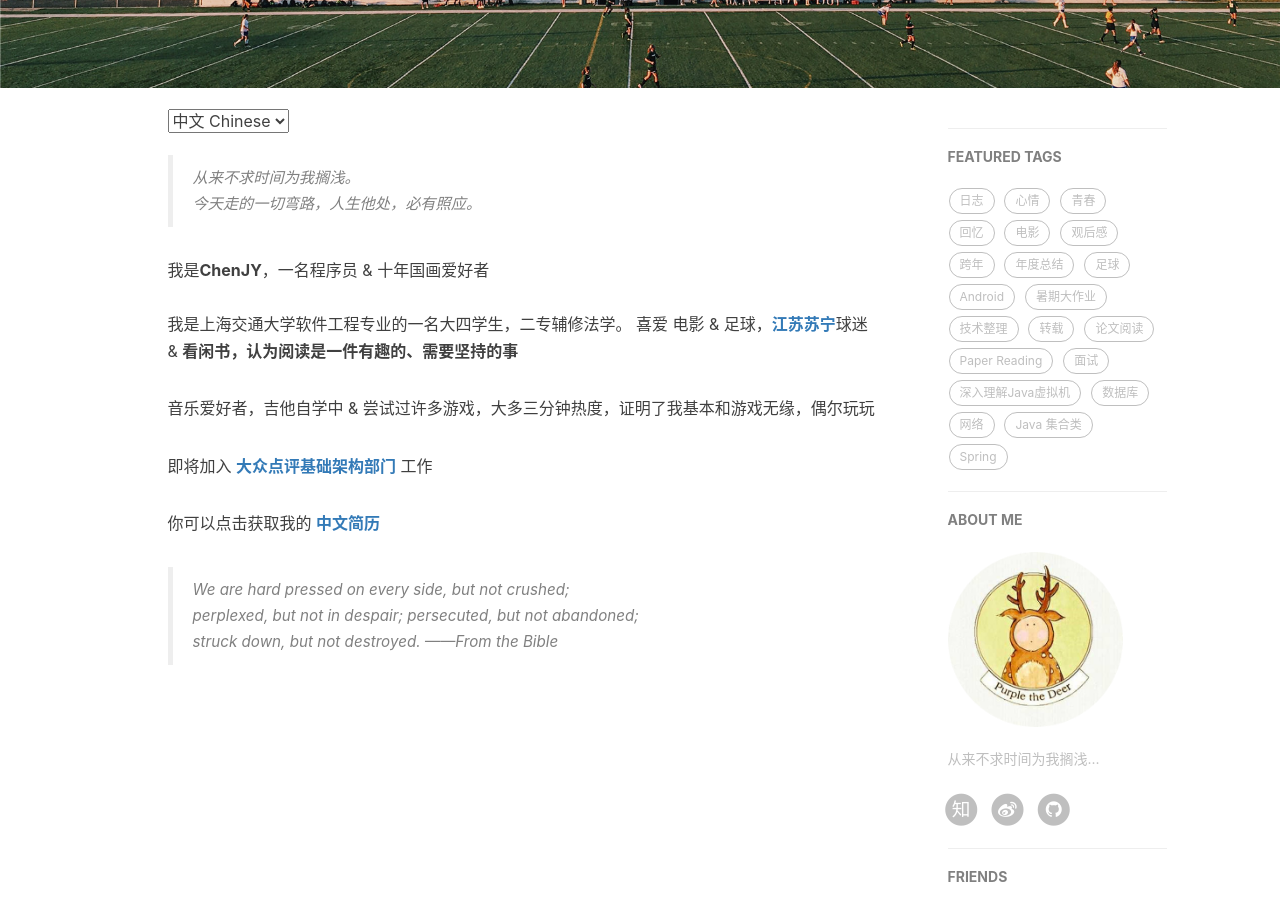
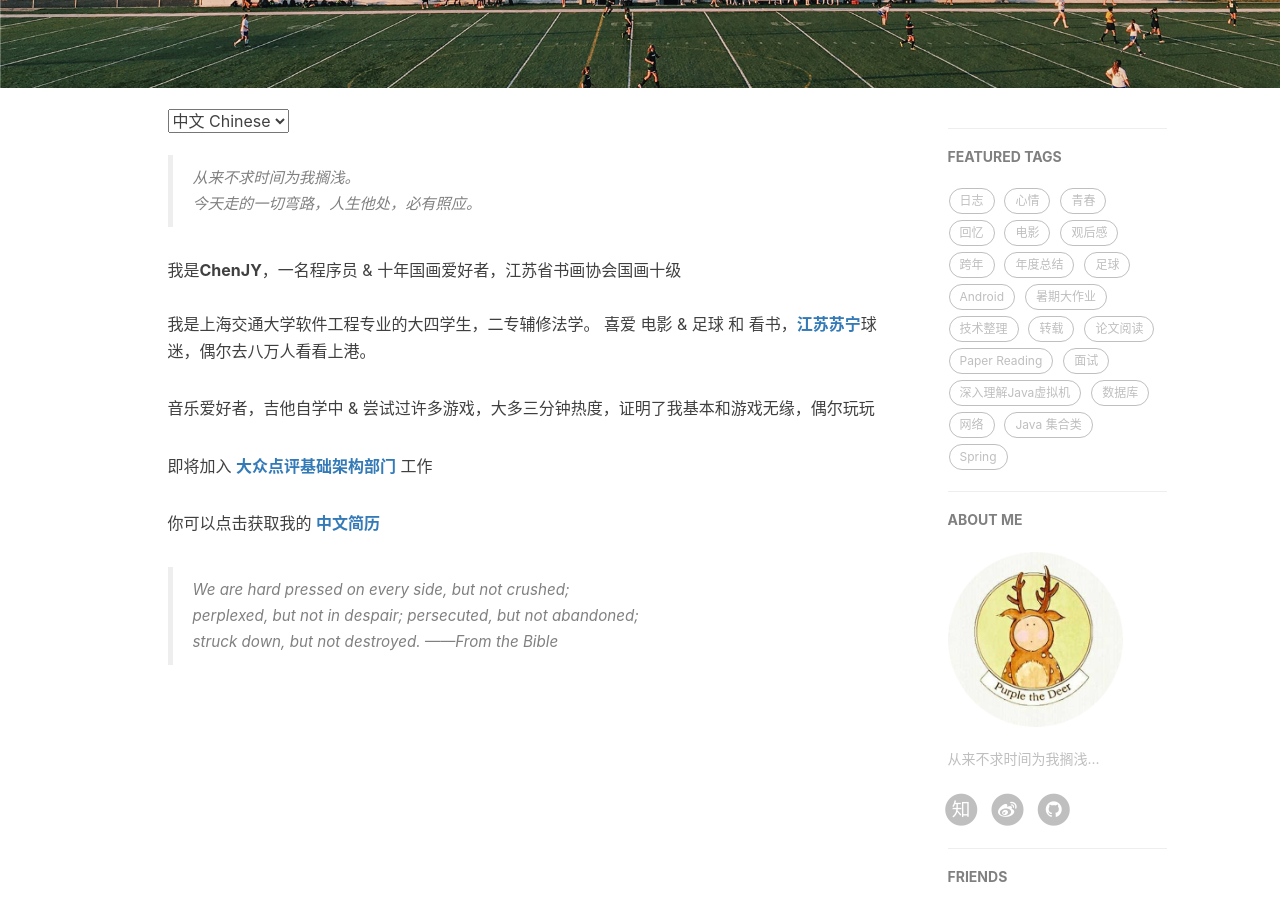
Before and after one commit to jiayangchen/jiayangchen.github.io, a Jekyll site: the page built from about.html, in a window 1280 px wide and 900 px high, scrolled down 330 px. Built offline with Jekyll 4.4.1, drawn with Linux system fonts in a browser that asks for light colours; nearby versions of some CDN libraries; comment, search, counter and statistics services are not loaded.

Commit message:
update about

```diff
--- a/about.html
+++ b/about.html
@@ -18,10 +18,10 @@ header-img: "img/about_bg.jpg"
     <blockquote><p>从来不求时间为我搁浅。<br>
     今天走的一切弯路，人生他处，必有照应。</p></blockquote>
 
-    <p>我是<strong>ChenJY</strong>，一名程序员 &amp; 十年国画爱好者<br>
+    <p>我是<strong>ChenJY</strong>，一名程序员 &amp; 十年国画爱好者，江苏省书画协会国画十级<br>
     <br>
-    我是上海交通大学软件工程专业的一名大四学生，二专辅修法学。
-    喜爱 电影 &amp; 足球，<a href="http://fc.suning.com/" target="_blank"><b>江苏苏宁</b></a>球迷 &amp; <strong>看闲书，认为阅读是一件有趣的、需要坚持的事</strong></p>
+    我是上海交通大学软件工程专业的大四学生，二专辅修法学。
+    喜爱 电影 &amp; 足球 和 看书，<a href="http://fc.suning.com/" target="_blank"><b>江苏苏宁</b></a>球迷，偶尔去八万人看看上港。
 
     <p>音乐爱好者，吉他自学中 &amp; 尝试过许多游戏，大多三分钟热度，证明了我基本和游戏无缘，偶尔玩玩</p>
     <p> 即将加入 <a href="https://tech.meituan.com/about" target="_blank"><b>大众点评基础架构部门</b></a> 工作</p>
```
